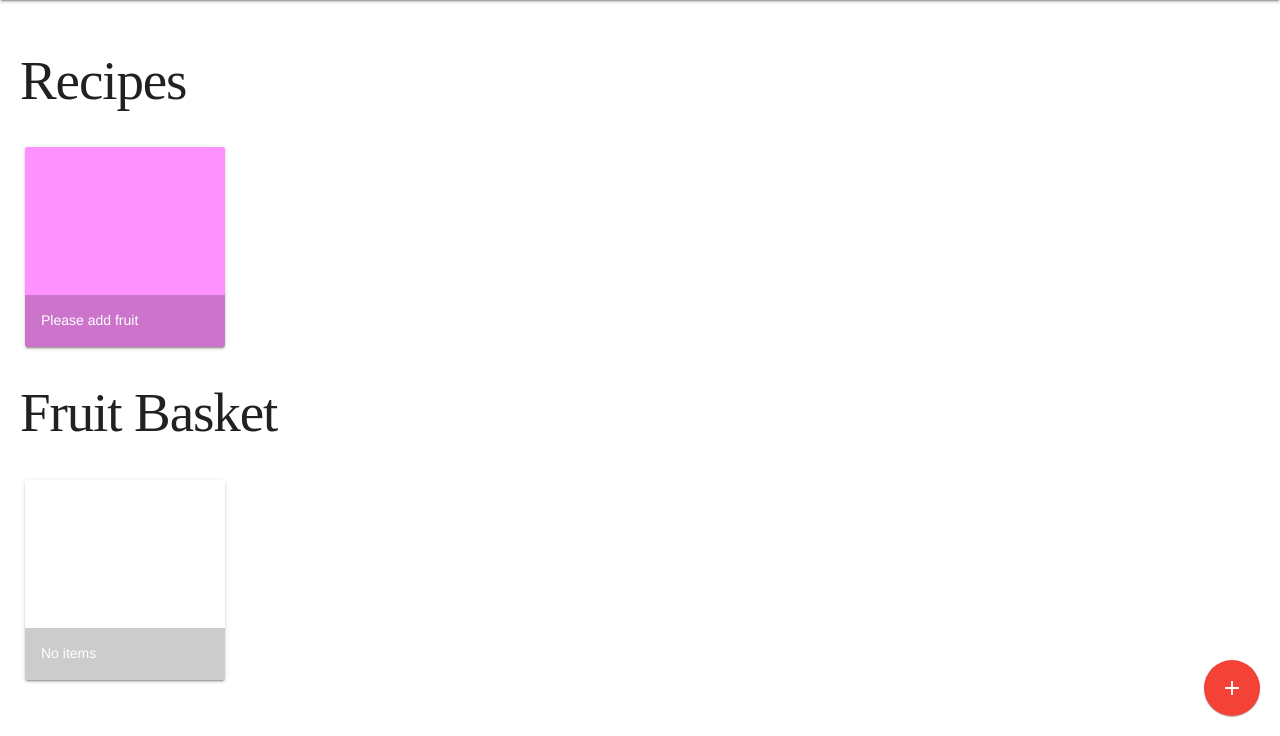
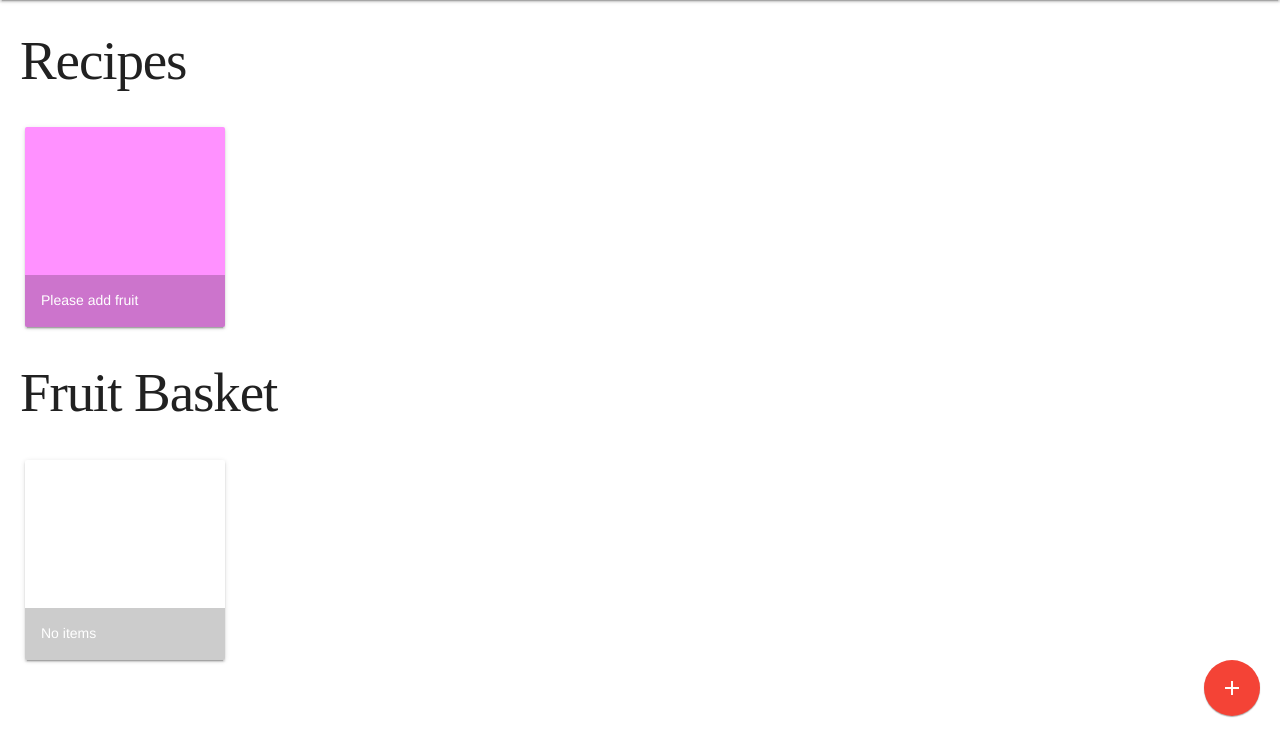
Before and after one commit to ncarr/MasseyHacksIII, a Flask app: template templates/index.html in a window 1280 px wide. Shown: the part 64-800 px from the top of the page. Run offline with Flask 2, Linux system fonts and the light colour scheme; the template is opened without the code that fills it, so the values that code supplies are empty; some web fonts are replaced.

Commit message:
minor style fix

```diff
--- a/templates/index.html
+++ b/templates/index.html
@@ -41,7 +41,7 @@
 
         </div>
       </header>
-      <main class="mdl-layout__content" style="padding: 20px;">
+      <main class="mdl-layout__content" style="padding-left: 20px; padding-right: 20px">
         <!--
             PAGE CONTENT STARTS HERE
         -->
```
